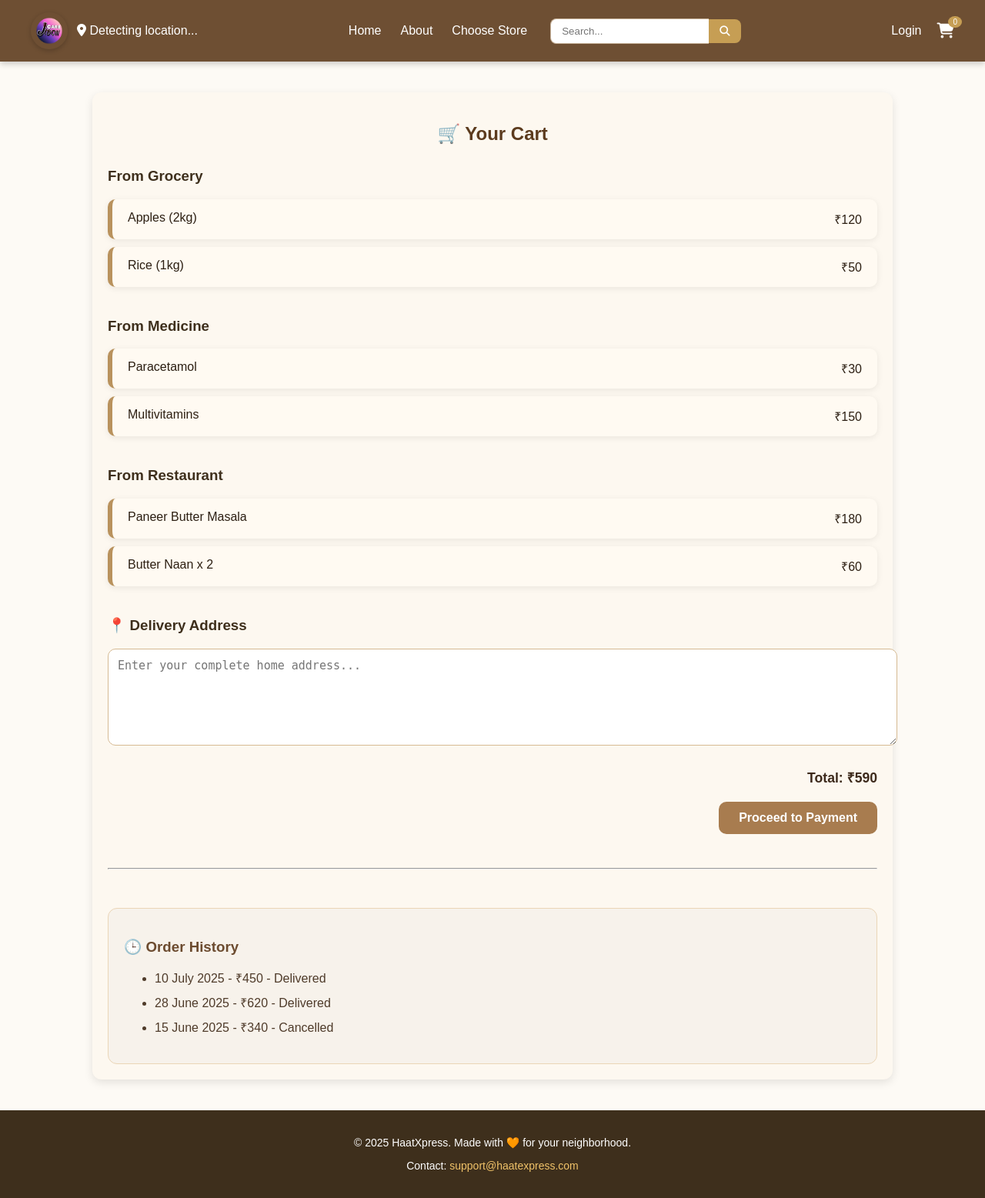
After one commit to synthiaekka/JibonCare_design, a Python web app: template templates/cart.html in a window 1280 px wide. The commit adds this page. Shown: the whole page at 77% size. Run offline with Jinja, Linux system fonts and the light colour scheme; the template is opened without the code that fills it, so the values that code supplies are empty.

Commit message:
cart page

```diff
--- /dev/null
+++ b/templates/cart.html
@@ -0,0 +1,193 @@
+<!DOCTYPE html>
+<html lang="en">
+<head>
+  <meta charset="UTF-8" />
+  <title>My Cart - JibonCare</title>
+  <link rel="stylesheet" href="../static/css/style.css" />
+  <link rel="stylesheet" href="https://cdnjs.cloudflare.com/ajax/libs/font-awesome/6.4.0/css/all.min.css" />
+  <style>
+    .cart-container {
+      max-width: 1000px;
+      margin: 40px auto;
+      padding: 20px;
+      background-color: #fdf8f0;
+      box-shadow: 0 4px 12px rgba(0,0,0,0.1);
+      border-radius: 12px;
+    }
+
+    h2 {
+      color: #5c3b1e;
+      text-align: center;
+      margin-bottom: 30px;
+    }
+
+    .cart-section {
+      margin-bottom: 40px;
+    }
+
+    .cart-item {
+      display: flex;
+      justify-content: space-between;
+      background-color: #fffaf2;
+      padding: 15px 20px;
+      border-radius: 10px;
+      box-shadow: 0 2px 8px rgba(0,0,0,0.08);
+      margin-bottom: 10px;
+      border-left: 6px solid #b9925d;
+    }
+
+    .cart-item span {
+      font-weight: 500;
+      color: #2c1f13;
+    }
+
+    .address-box {
+      margin-bottom: 25px;
+    }
+
+    .address-box textarea {
+      width: 100%;
+      height: 100px;
+      padding: 12px;
+      border: 1px solid #d6ba93;
+      border-radius: 10px;
+      font-size: 15px;
+      resize: vertical;
+    }
+
+    .summary {
+      text-align: right;
+      font-size: 1.1em;
+      color: #3d2a1c;
+      margin-bottom: 20px;
+    }
+
+    .checkout-btn {
+      background-color: #a87c4f;
+      color: white;
+      padding: 12px 26px;
+      border: none;
+      font-size: 16px;
+      font-weight: bold;
+      border-radius: 10px;
+      cursor: pointer;
+      float: right;
+      transition: background 0.3s;
+    }
+
+    .checkout-btn:hover {
+      background-color: #926739;
+    }
+
+    .history-section {
+      background: #f7f2eb;
+      border: 1px solid #ebd5b6;
+      padding: 20px;
+      border-radius: 12px;
+    }
+
+    .history-section h3 {
+      color: #6c4b2f;
+    }
+
+    .order-history {
+      margin-top: 15px;
+    }
+
+    .order-history li {
+      margin-bottom: 10px;
+      color: #4f3b2a;
+    }
+  </style>
+</head>
+<body>
+  <!-- ✅ Correct Header Placement -->
+  <header>
+    <div class="logo">
+      <img src="../static/images/jiboncare_Logo.png" alt="Logo">
+      <div class="location">
+        <i class="fas fa-map-marker-alt"></i>
+        <span>Detecting location...</span>
+      </div>
+    </div>
+
+    <div class="nav-main">
+      <div class="nav-links">
+        <a href="../templates/index.html">Home</a>
+        <a href="../templates/about.html">About</a>
+        <div class="dropdown">
+          <a href="#">Choose Store</a>
+          <div class="dropdown-content">
+            <a href="grocery.html">Grocery</a>
+            <a href="medicine.html">Medicine</a>
+            <a href="restaurant.html">Restaurant</a>
+          </div>
+        </div>
+      </div>
+
+      <div class="search-bar">
+        <input type="text" placeholder="Search...">
+        <button><i class="fas fa-search"></i></button>
+      </div>
+    </div>
+
+    <div class="auth-cart">
+      <a href="../login.html">Login</a>
+      <a href="../cart.html" class="cart-btn">
+        <i class="fas fa-shopping-cart"></i>
+        <span id="cart-count">0</span>
+      </a>
+    </div>
+  </header>
+
+  <div class="cart-container">
+    <h2>🛒 Your Cart</h2>
+
+    <div class="cart-section">
+      <h3>From Grocery</h3>
+      <div class="cart-item"><span>Apples (2kg)</span><span>₹120</span></div>
+      <div class="cart-item"><span>Rice (1kg)</span><span>₹50</span></div>
+    </div>
+
+    <div class="cart-section">
+      <h3>From Medicine</h3>
+      <div class="cart-item"><span>Paracetamol</span><span>₹30</span></div>
+      <div class="cart-item"><span>Multivitamins</span><span>₹150</span></div>
+    </div>
+
+    <div class="cart-section">
+      <h3>From Restaurant</h3>
+      <div class="cart-item"><span>Paneer Butter Masala</span><span>₹180</span></div>
+      <div class="cart-item"><span>Butter Naan x 2</span><span>₹60</span></div>
+    </div>
+
+    <div class="address-box">
+      <h3>📍 Delivery Address</h3>
+      <textarea placeholder="Enter your complete home address..."></textarea>
+    </div>
+
+    <div class="summary">
+      <strong>Total: ₹590</strong>
+    </div>
+    <button class="checkout-btn">Proceed to Payment</button>
+
+    <br><br><hr style="margin: 50px 0;">
+
+    <div class="history-section">
+      <h3>🕒 Order History</h3>
+      <ul class="order-history">
+        <li>10 July 2025 - ₹450 - Delivered</li>
+        <li>28 June 2025 - ₹620 - Delivered</li>
+        <li>15 June 2025 - ₹340 - Cancelled</li>
+      </ul>
+    </div>
+  </div>
+
+  <!-- ✅ Footer -->
+  <footer>
+    <p>&copy; 2025 HaatXpress. Made with 🧡 for your neighborhood.</p>
+    <p>Contact: <a href="mailto:support@haatexpress.com">support@haatexpress.com</a></p>
+  </footer>
+
+</body>
+</html>
--- a/templates/index.html
+++ b/templates/index.html
@@ -232,7 +232,6 @@
     <div class="nav-links">
       <a href="index.html">Home</a>
       <a href="about.html">About</a>
-      <a href="#">About</a>
       <div class="dropdown">
         <a href="#">Choose Store</a>
         <div class="dropdown-content">
```
